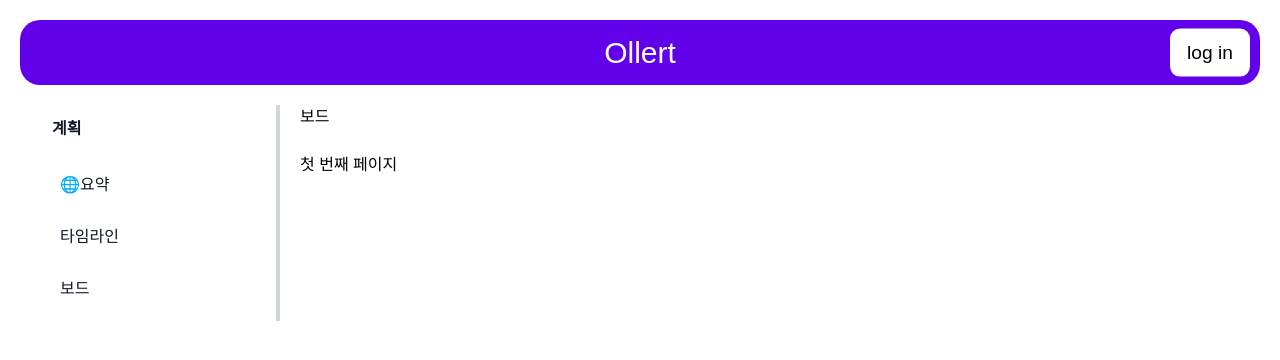
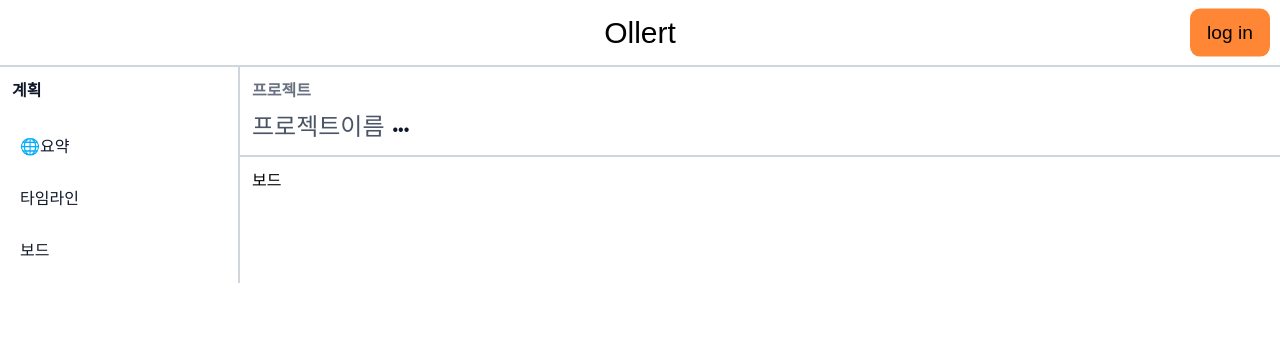
Before and after one commit to DongPee/SoftwareEngineering-CollaborationTool-, a Next.js app: page / in a window 1280 px wide. Shown: the top 360 px of the page. Built offline with nearby package versions, Linux system fonts and the light colour scheme.

Commit message:
프로젝트 초기 커밋

```diff
--- a/src/app/frontend/menu.tsx
+++ b/src/app/frontend/projectSideMenu.tsx
@@ -7,7 +7,7 @@
 
 const Sidebar = ({ active, setActive }: SidebarProps) => {
   return (
-    <div className="w-60 min-w-45 bg-white text-gray-900 p-6 mr-5 flex flex-col gap-4 border-r-4 border-gray-300 overflow-y-auto">
+    <div className="w-60 min-w-45 bg-white text-gray-900 p-6 flex flex-col gap-4 border-r-2 border-gray-300 overflow-y-auto max-h-none">
         <div className="m-3">
             <h2 className="font-bold mb-6">계획</h2>
 
--- /dev/null
+++ b/src/app/frontend/projectSummary.tsx
@@ -0,0 +1,15 @@
+const Summary = () => {
+    return (
+      <div className="border-2 border-gray-300">
+          <div className="min-w-45 bg-white text-gray-900 p-6 mr-5 flex flex-col gap-4">
+              <div className="m-3">
+                <h1>{`0개 완료함`}</h1>
+              </div>
+
+          </div>
+      </div>
+
+    );
+  };
+
+  export default Summary;
--- /dev/null
+++ b/src/app/frontend/projectTop.tsx
@@ -0,0 +1,16 @@
+const Top = () => {
+  return (
+    <div className="border-b-2 border-gray-300">
+        <div className="min-w-45 bg-white text-gray-900 p-6 mr-5 gap-4">
+            <div className="m-3">
+                <h3 className="font-bold mb-2 text-gray-500">프로젝트</h3>
+                <h1 className="text-2xl inline-block mr-2 text-gray-600">프로젝트이름</h1>
+                <button id="projectNameButton"type="button">•••</button>
+            </div>
+        </div>
+    </div>
+
+  );
+};
+
+export default Top;
--- a/src/app/globals.css
+++ b/src/app/globals.css
@@ -11,7 +11,6 @@
   font-family: sans-serif;
   background-color: #f4f4f4;
   color: #333;
-  padding: 20px;
 }
 
 .board {
@@ -51,7 +50,7 @@
   cursor: pointer;
 }
 .login{
-  background: white;
+  background: rgb(255, 134, 53);
   padding: 10px;
   width: 80px;
   min-height: 40px;
@@ -68,3 +67,7 @@
   color: var(--foreground);
   font-family: Arial, Helvetica, sans-serif;
 }
+
+.projectNameButton{
+
+}
--- a/src/app/layout.tsx
+++ b/src/app/layout.tsx
@@ -11,7 +11,7 @@
       <html lang="ko">
         <body>
           <Header />
-          <main style={{ padding: "20px" }}>{children}</main>
+          <main>{children}</main>
         </body>
       </html>
     </AuthProvider>
@@ -22,17 +22,17 @@
   const auth = useContext(AuthContext);
 
   return (
-    <header
+    <header className="border-b-2 border-gray-300"
       style={{
         padding: "10px",
-        background: "#6200ea",
+        background: "#ffffff",
         color: "black",
         textAlign: "center",
         display: "flex",
         justifyContent: "center",
         alignItems: "center",
         position: "relative",
-        borderRadius: 20,
+        borderBottom: "4"
       }}
     >
       <Link href="/">
@@ -42,7 +42,7 @@
             margin: 0,
             fontSize: 30,
             padding: 0,
-            color: "white",
+            color: "black",
           }}
         >
           Ollert
--- a/src/app/page.tsx
+++ b/src/app/page.tsx
@@ -1,9 +1,10 @@
 "use client"; // useState 사용을 위해 client component 선언
 import App from "./backend/App";
 import { useState } from "react";
-import Sidebar from "./frontend/menu";
-import Board from "./frontend/board";
-
+import Sidebar from "./frontend/projectSideMenu";
+import Board from "./frontend/projectBoard";
+import Top from "./frontend/projectTop";
+import Summary from "./frontend/projectSummary";
 export default function Page() {
   const [active, setActive] = useState("home"); // active 상태 관리
   return (
@@ -11,10 +12,11 @@
       <div>
         <Sidebar active={active} setActive={setActive} />
       </div>
-      <div className="overflow-x-auto">
-        <h1>{active === "summary" ? "요약" : active === "timeline" ? "타임라인" : "보드"}</h1><br></br>
-        {active === "home" && <h1>첫 번째 페이지</h1>}
-        {active === "profile" && <h2>두 번째 페이지</h2>}
+      <div className="overflow-x-auto flex-grow">
+        <Top />
+        <h1 className="m-3">{active === "summary" ? "요약" : active === "timeline" ? "타임라인" : "보드"}</h1>
+        {active === "summary" && <Summary />}
+        {active === "timeline" && <h2>두 번째 페이지</h2>}
         {active === "board" && <Board />}
       </div>
     </div>
```
Also changed, not shown: src/app/frontend/projectBoard.tsx (renamed from src/app/frontend/board.tsx).
